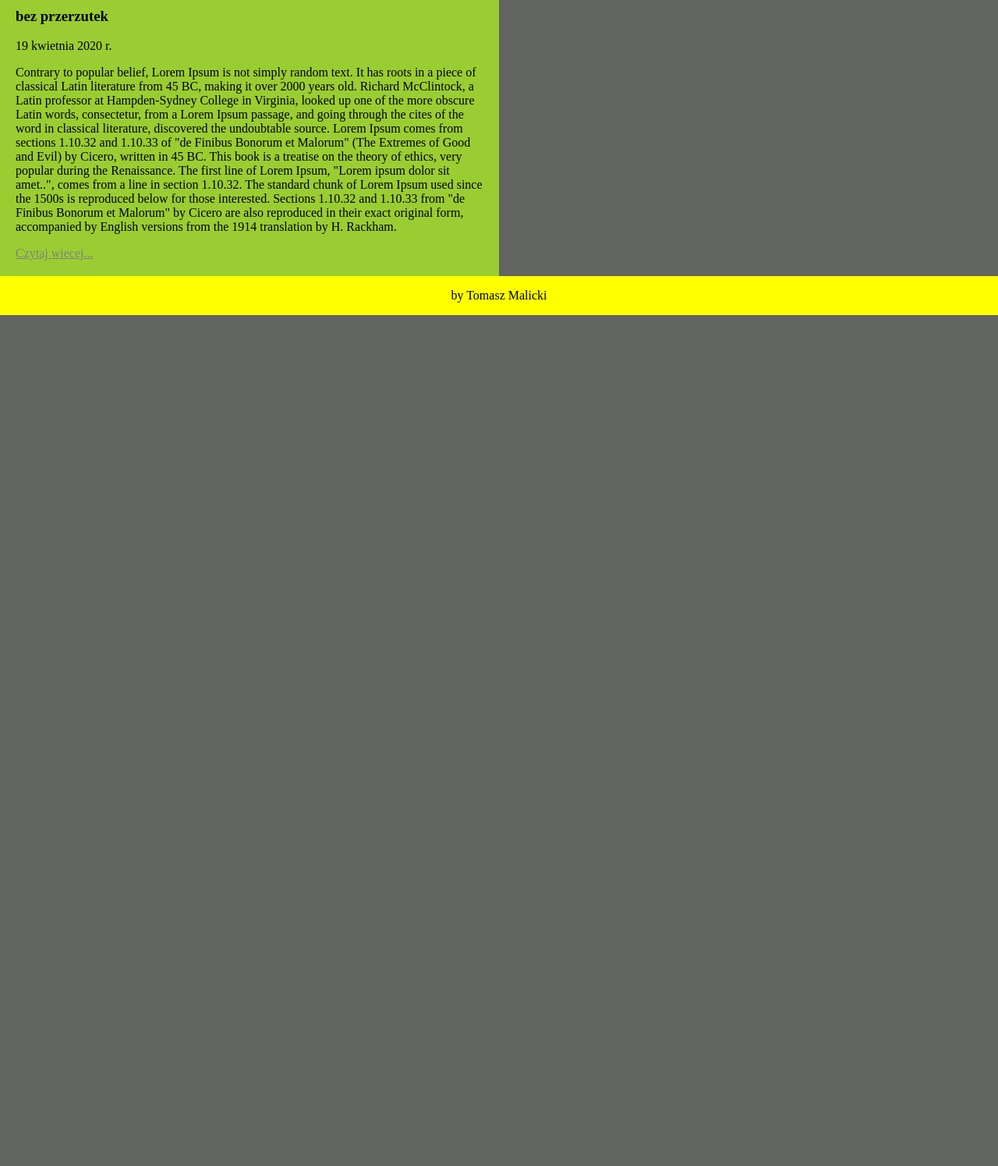
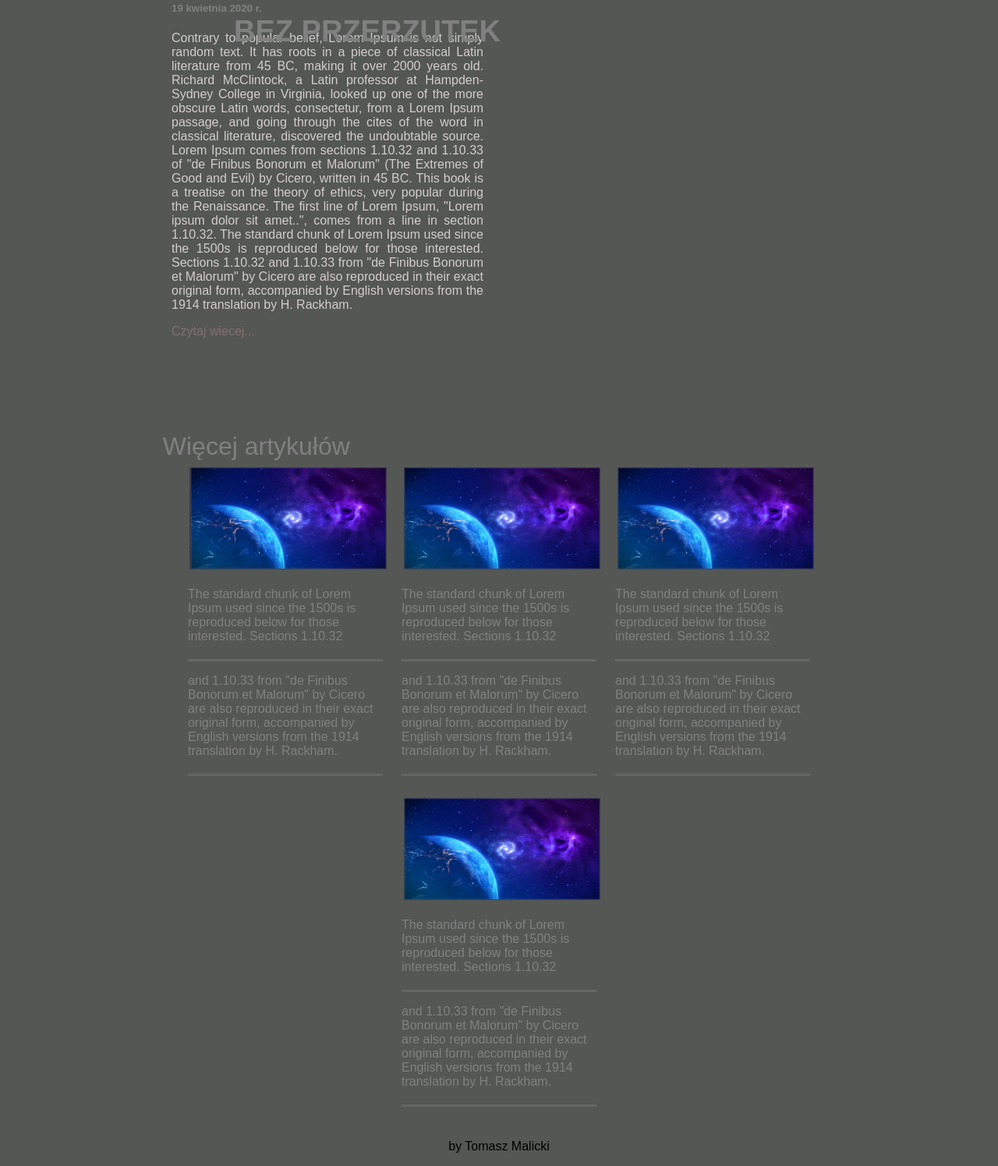
Before and after one commit to TMalicki/HTML-CSS--podstawy-v3, a plain HTML site: page index.html in a window 1280 px wide. Shown: the part 743-2238 px from the top of the page at 78% size. Before the commit the page ends 1147 px from the top, so only its background shows below. Drawn offline with Linux system fonts and the light colour scheme.

Commit message:
Add files via upload

```diff
--- a/index.html
+++ b/index.html
@@ -24,7 +24,7 @@
             <section id = "paragraph">
                 <h1> bez przerzutek </h1>
 
-                <p> 19 kwietnia 2020 r. </p>
+                <h5> 19 kwietnia 2020 r. </h5>
                 <p>
                     Contrary to popular belief, Lorem Ipsum is not simply random text. It has roots in a piece of classical Latin
                     literature from 45 BC, making it over 2000 years old. Richard McClintock, a Latin professor at Hampden-Sydney
@@ -42,9 +42,52 @@
             </section>
         </article>
 
+        <div id = more>
+            <h1> Więcej artykułów </h1>
+            <div class = "column_4">
+                <img src = "images/cosmos.jpg">
+                <p>
+                    The standard chunk of Lorem Ipsum used since the 1500s is reproduced below for those interested. Sections 1.10.32
+                </p>
+                <p>
+                    and 1.10.33 from "de Finibus Bonorum et Malorum" by Cicero are also reproduced in their exact original form,
+                    accompanied by English versions from the 1914 translation by H. Rackham.
+                </p>
+            </div>
+            <div class = "column_4">
+                <img src = "images/cosmos.jpg">
+                <p>
+                    The standard chunk of Lorem Ipsum used since the 1500s is reproduced below for those interested. Sections 1.10.32
+                </p>
+                <p>
+                    and 1.10.33 from "de Finibus Bonorum et Malorum" by Cicero are also reproduced in their exact original form,
+                    accompanied by English versions from the 1914 translation by H. Rackham.
+                </p>
+            </div>
+            <div class = "column_4">
+                <img src = "images/cosmos.jpg">
+                <p>
+                    The standard chunk of Lorem Ipsum used since the 1500s is reproduced below for those interested. Sections 1.10.32
+                </p>
+                <p>
+                    and 1.10.33 from "de Finibus Bonorum et Malorum" by Cicero are also reproduced in their exact original form,
+                    accompanied by English versions from the 1914 translation by H. Rackham.
+                </p>
+            </div>
+            <div class = "column_4">
+                <img src = "images/cosmos.jpg">
+                <p>
+                    The standard chunk of Lorem Ipsum used since the 1500s is reproduced below for those interested. Sections 1.10.32
+                </p>
+                <p>
+                    and 1.10.33 from "de Finibus Bonorum et Malorum" by Cicero are also reproduced in their exact original form,
+                    accompanied by English versions from the 1914 translation by H. Rackham.
+                </p>
+            </div>
+        </div>
     </div>
 
-        <footer> <p>by Tomasz Malicki</p> </footer>
+    <footer> <p>by Tomasz Malicki</p> </footer>
 
 
 
--- a/style.css
+++ b/style.css
@@ -1,8 +1,9 @@
 
 body
 {
-    background-color:  rgb(61, 63, 61, 0.8);
+    background-color: pink;
     margin: 0px;
+    font-family: Arial, Helvetica, sans-serif;
 }
 
 header
@@ -40,46 +41,108 @@ header li
 header a:link, a:visited
 {
     text-decoration: none;
-    color:grey
+    color:rgb(133, 112, 112)
 }
 
 header a:hover
 {
-    color: rgb(104, 103, 103);
+    color: rgb(102, 93, 93);
 }
 
 #content
 {
     background-color: rgb(84, 87, 84);
     clear: both;
-    margin-top: 110px;
-
+    padding-left: 150px;
+    padding-right: 150px;
 }
 
 #base
 {
     height: 610px;
-    background-color: blue;
+    padding-bottom: 50px;
+    border-bottom: solid rgb(128, 128, 128,0.4);;
 }
 
 img#background
 {
-    padding-left: 100px;
     float: left;
 }
 
 #paragraph
 {
     float: left;
-    width: 600px;
+    text-align: justify;
+    width: 400px;
+
     padding: 20px;
-    background-color: yellowgreen;
+    margin: 100px 10px 100px 50px;
+    color:  grey;
+    font-weight: 100;
+
+}
+
+#paragraph h1
+{
+    text-transform: uppercase;
+    position: absolute;
+    left: 300px;
+    font-size: 38px;
+}
+
+#paragraph a
+{
+    text-decoration: none;
+}
+
+#paragraph p
+{
+    color: rgb(211, 205, 205);
+}
+
+#more
+{
+    clear: both;
+    position: relative;
+    text-align: center;
+    color: grey;
+}
+#more img
+{
+
+    width: 100%;
+    margin: 1%;
+    padding: 0.5%;
+    box-shadow: inset 0px 0px 200px rgba(2, 2, 61, 0.5);
+
+}
+
+#more h1
+{
+    text-align: left;
+    padding-left: 6%;
+    margin-bottom: 0.5%;
+    font-weight: 100;
+}
+
+.column_4
+{
+    display: inline-block;
+    margin: 0px;
+    width: 250px;
+    padding: 1%;
+    padding-top: 0%;
+}
+.column_4 p
+{
+    text-align: left;
+    border-bottom: solid rgb(128, 128, 128,0.4);
+    padding-bottom: 20px;
 }
 
 footer
 {
-    clear: both;
-    overflow: hidden;
-    background-color: yellow;
+    background-color: rgb(84, 87, 84);
+    padding: 0.1px;
     text-align: center;
 }
```
Also changed, not shown: images/cosmos.jpg (added).
